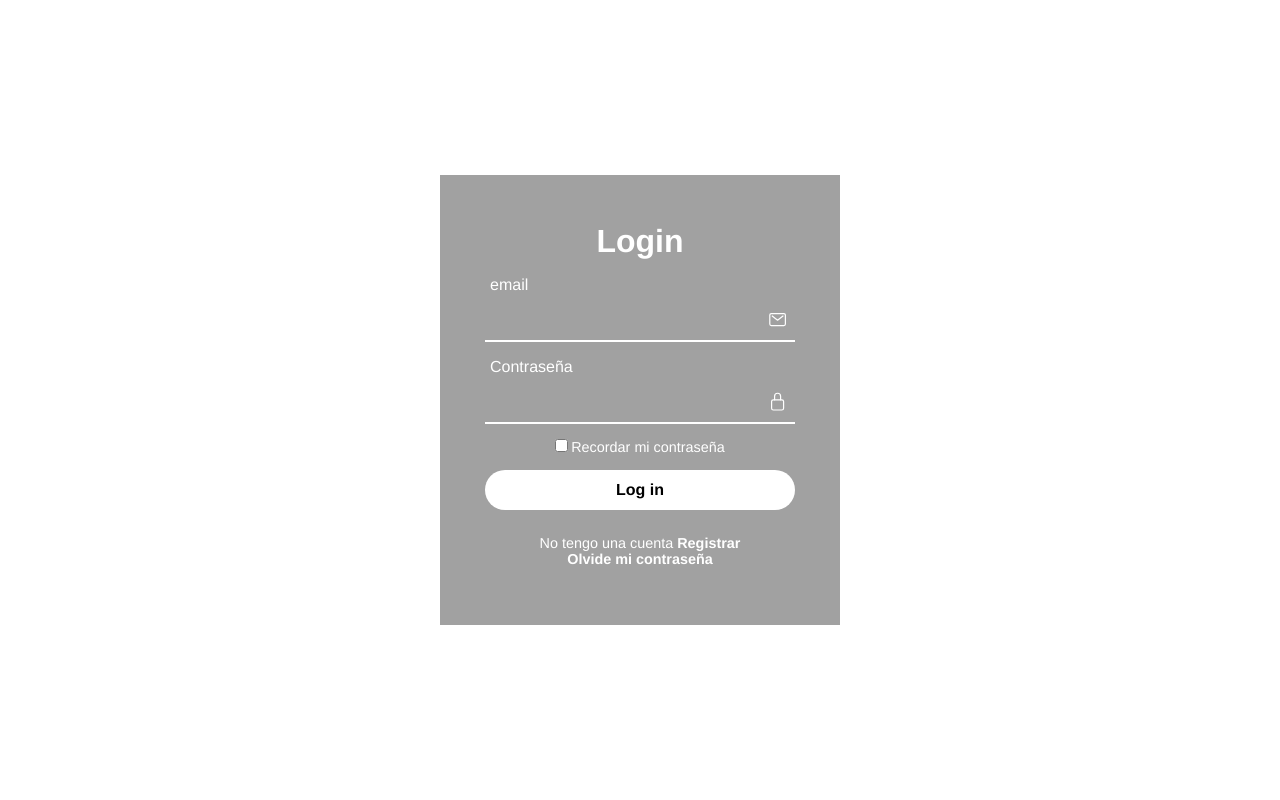
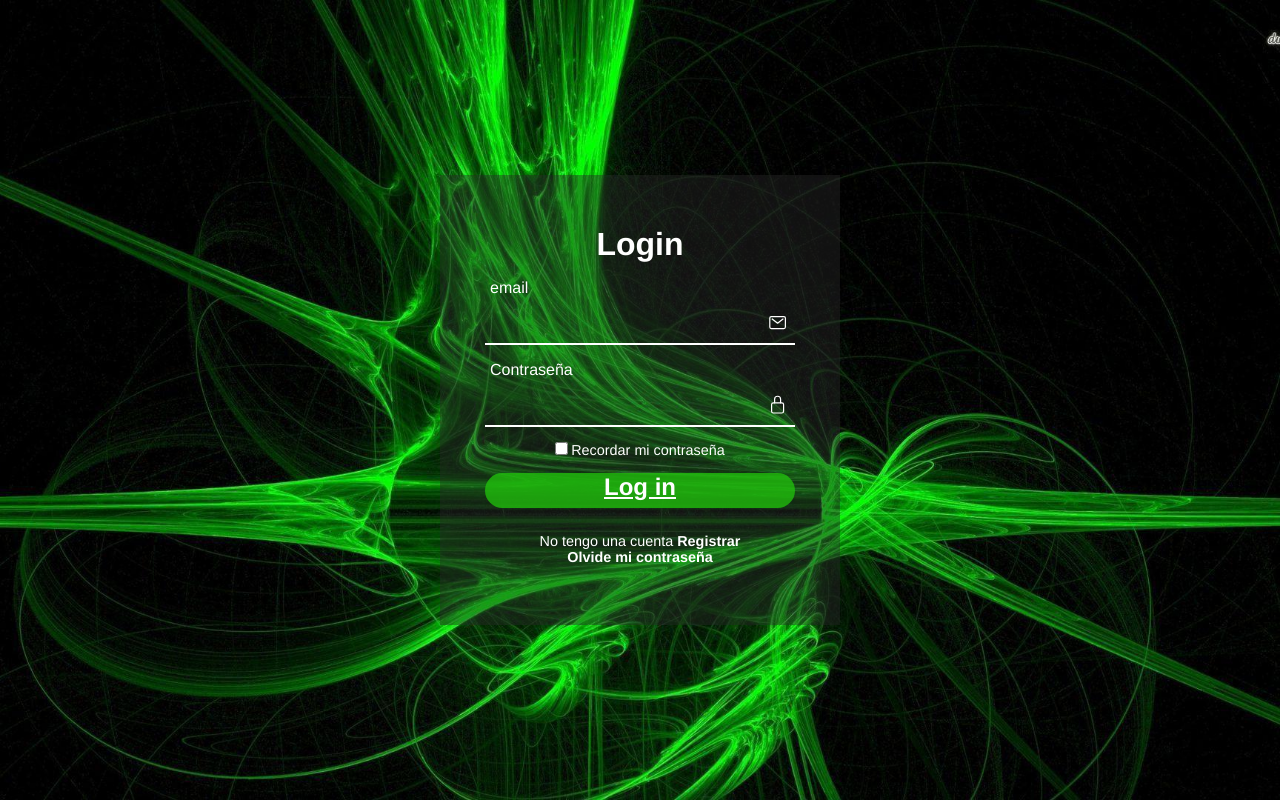
Before and after one commit to zubza90/trabajo-PW, a plain HTML site: page Login.html in a window 1280 px wide. Drawn offline with nearby package versions, Linux system fonts and the light colour scheme.

Commit message:
se pudo realizar boton de login a index, y se arreglo problema con el fondo

```diff
--- a/Login.html
+++ b/Login.html
@@ -27,9 +27,7 @@
 						<label for=""><input type="checkbox">Recordar mi contraseña </imput></label>
 
 					</div>
-					<a href="Index.html"><button>Log in</button></a>
-
-
+					<a href="Index.html" class="btnL">Log in</a>
 
 					<div class="register">
 						<p>No tengo una cuenta <a href="#">Registrar <br><a href="#">Olvide mi contraseña</a></a></p>
--- a/style-login.css
+++ b/style-login.css
@@ -10,7 +10,7 @@ section{
 	align-items:  center;
 	min-height: 100vh;
 	width: 100%;
-	background: url(fondo3.jpg)no-repeat;
+	background: url(imagenes/fondo3.jpg)no-repeat;
 	background-position: center;
 	background-size: cover;
 }
@@ -53,9 +53,8 @@ h2{
 input:focus ~ label,
 input:valid ~ label{
 top: -5px;
+}
 
-
-}
 .inputbox input {
 	width: 100%;
 	height: 50px;
@@ -98,15 +97,18 @@ top: -5px;
 
 }
 
-button{
+.btnL{
+	display: inline-block;
 	width: 100%;
-	height: 40px;
-	border-radius: 40px;
-	background: #fff;
+	height: 35px;
+	border-radius: 35px;
+	background: #22c90cba;
 	border: none;
 	cursor: pointer;
-	font-size: 1em;
+	font-size: 1.5em;
 	font-weight: 600;
+	text-align: center;
+	color:#fff;
 }
 
 .register{
```
